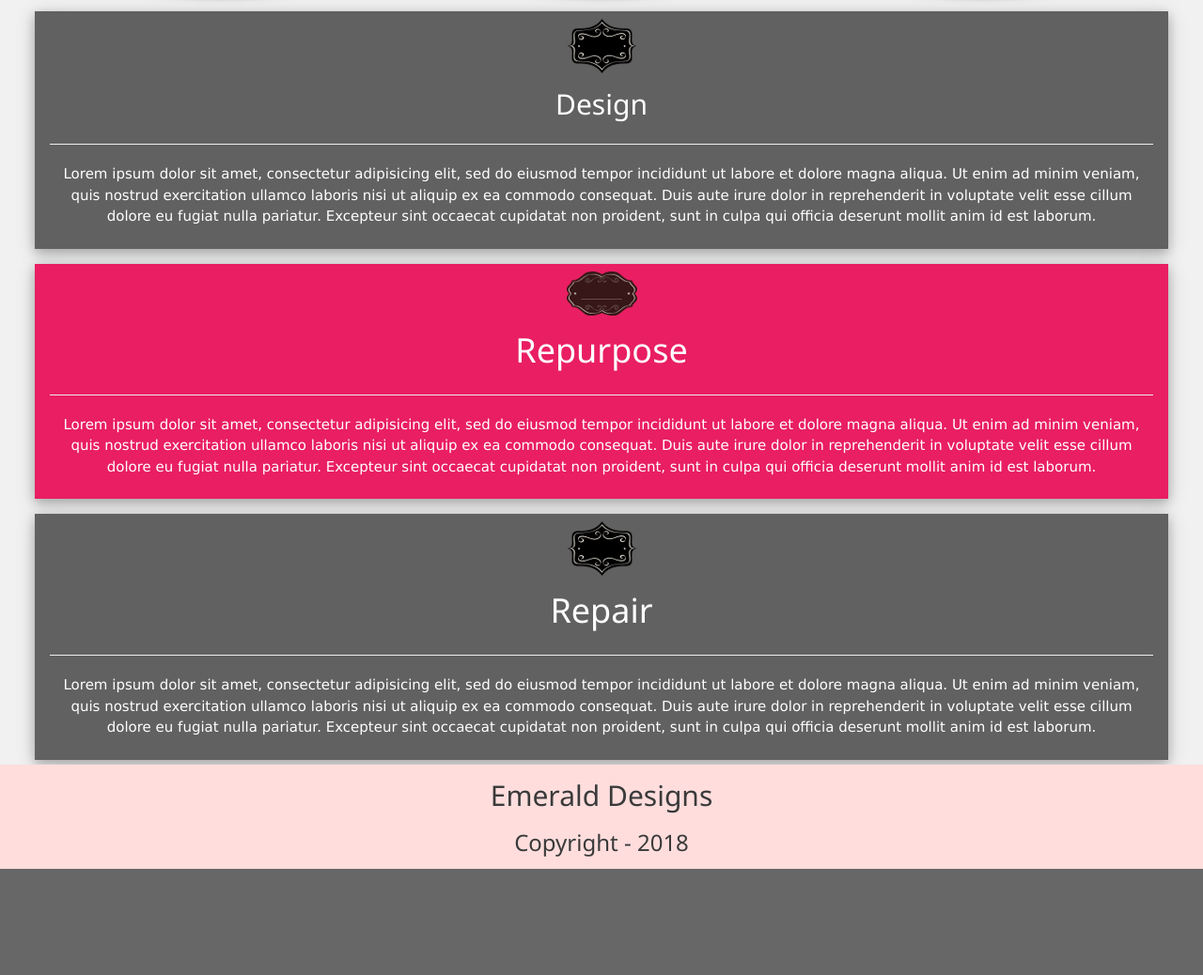
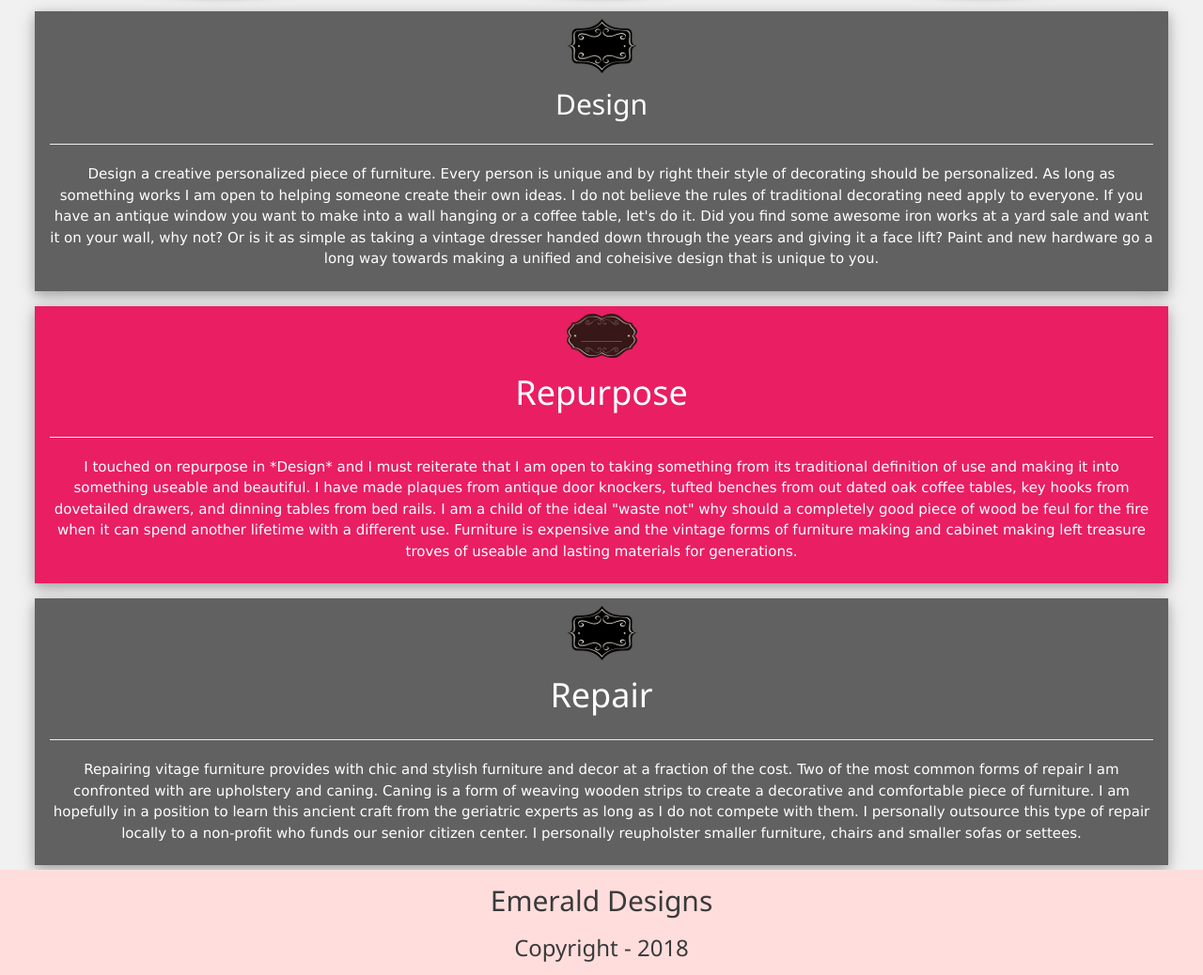
Before and after one commit to stackhouse2chris/hiddengem, a Flask app: page / in a window 1280 px wide. Shown: the part 657-1695 px from the top of the page at 94% size. Before the commit the page ends 1582 px from the top, so only its background shows below. Run offline with Flask 2, Linux system fonts and the light colour scheme.

Commit message:
home.html
design repurpose and repair changes

```diff
--- a/templates/home.html
+++ b/templates/home.html
@@ -44,12 +44,13 @@
     <h2>Design</h2>
     <hr>
     <p>
-    Lorem ipsum dolor sit amet, consectetur adipisicing elit, sed do eiusmod
-    tempor incididunt ut labore et dolore magna aliqua. Ut enim ad minim veniam,
-    quis nostrud exercitation ullamco laboris nisi ut aliquip ex ea commodo consequat.
-    Duis aute irure dolor in reprehenderit in voluptate velit esse cillum dolore eu fugiat
-    nulla pariatur. Excepteur sint occaecat cupidatat non proident, sunt in culpa qui
-    officia deserunt mollit anim id est laborum.
+    Design a creative personalized piece of furniture. Every person is unique and by right
+    their style of decorating should be personalized. As long as something works I am open to helping
+    someone create their own ideas. I do not believe the rules of traditional decorating need apply to everyone.
+    If you have an antique window you want to make into a wall hanging or a coffee table, let's do it. Did you find
+    some awesome iron works at a yard sale and want it on your wall, why not? Or is it as simple as taking
+    a vintage dresser handed down through the years and giving it a face lift? Paint and new hardware go a long way
+    towards making a unified and coheisive design that is unique to you.
     </p>
   </div>
 
@@ -58,12 +59,12 @@
     <h1>Repurpose</h1>
     <hr>
     <p>
-    Lorem ipsum dolor sit amet, consectetur adipisicing elit, sed do eiusmod
-    tempor incididunt ut labore et dolore magna aliqua. Ut enim ad minim veniam,
-    quis nostrud exercitation ullamco laboris nisi ut aliquip ex ea commodo consequat.
-    Duis aute irure dolor in reprehenderit in voluptate velit esse cillum dolore eu fugiat
-    nulla pariatur. Excepteur sint occaecat cupidatat non proident, sunt in culpa qui
-    officia deserunt mollit anim id est laborum.
+    I touched on repurpose in *Design* and I must reiterate that I am open to taking something from its traditional
+    definition of use and making it into something useable and beautiful. I have made plaques from antique door knockers,
+    tufted benches from out dated oak coffee tables, key hooks from dovetailed drawers, and dinning tables from bed rails.
+    I am a child of the ideal "waste not" why should a completely good piece of wood be feul for the fire when it can
+    spend another lifetime with a different use. Furniture is expensive and the vintage forms of furniture making and
+    cabinet making left treasure troves of useable and lasting materials for generations.
     </p>
   </div>
 
@@ -72,12 +73,11 @@
     <h1>Repair</h1>
     <hr>
     <p>
-    Lorem ipsum dolor sit amet, consectetur adipisicing elit, sed do eiusmod
-    tempor incididunt ut labore et dolore magna aliqua. Ut enim ad minim veniam,
-    quis nostrud exercitation ullamco laboris nisi ut aliquip ex ea commodo consequat.
-    Duis aute irure dolor in reprehenderit in voluptate velit esse cillum dolore eu fugiat
-    nulla pariatur. Excepteur sint occaecat cupidatat non proident, sunt in culpa qui
-    officia deserunt mollit anim id est laborum.
+    Repairing vitage furniture provides with chic and stylish furniture and decor at a fraction of the cost. Two of the most
+    common forms of repair I am confronted with are upholstery and caning. Caning is a form of weaving wooden strips to create
+    a decorative and comfortable piece of furniture. I am hopefully in a position to learn this ancient craft from the geriatric
+    experts as long as I do not compete with them. I personally outsource this type of repair locally to a non-profit who
+    funds our senior citizen center. I personally reupholster smaller furniture, chairs and smaller sofas or settees.
     </p>
   </div>
 
```
